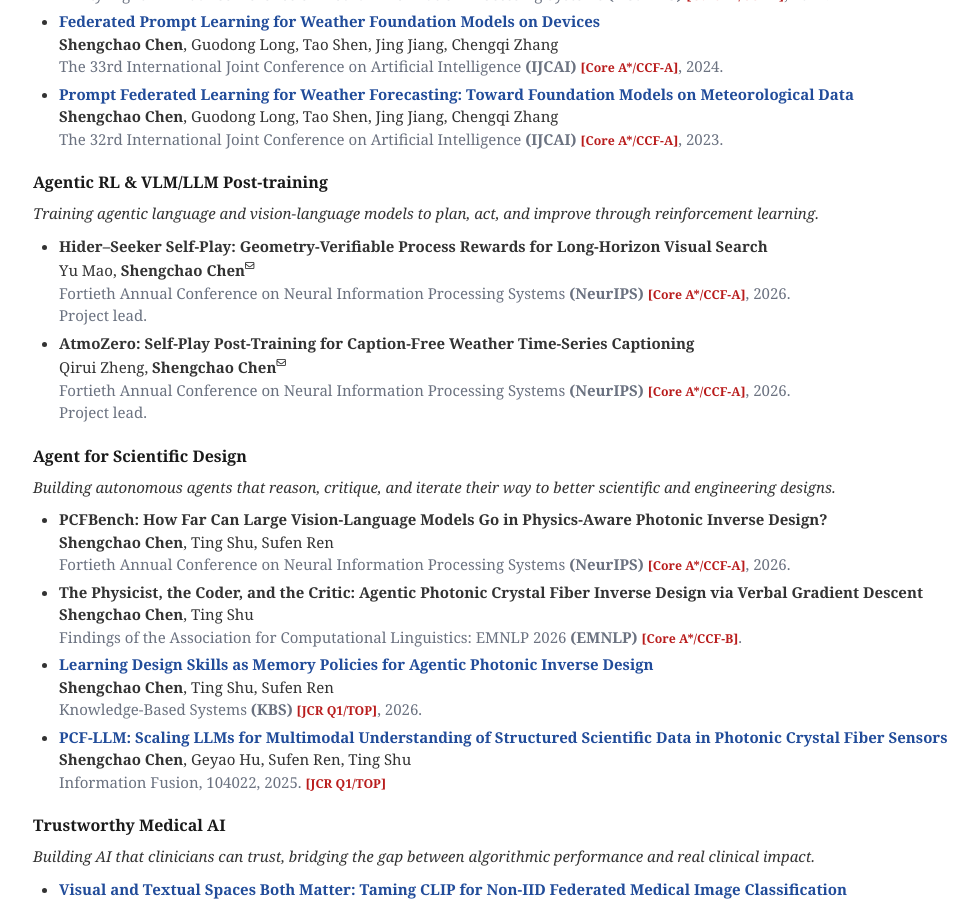
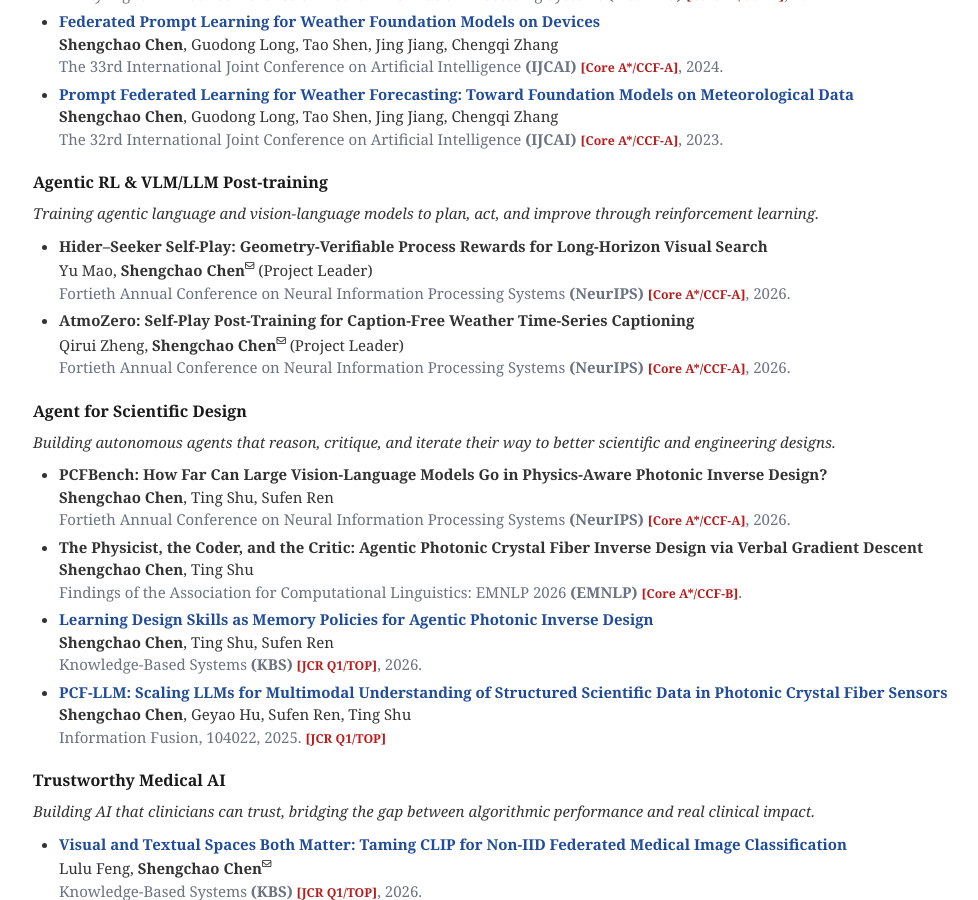
Before and after one commit to shengchaochen82/shengchaochen82.github.io, a Jekyll site: the page built from index.md, in a window 1280 px wide and 900 px high, scrolled down 1733 px. Shown: the whole window, without its empty margins (107-1085 px from the left). Built offline with Jekyll 4.4.1, drawn with Linux system fonts in a browser that asks for light colours.

Commit message:
Content: move Project Leader label inline with author name, drop separate notes line
Co-Authored-By: Claude Sonnet 5 <noreply@anthropic.com>

```diff
--- a/_data/publications.yml
+++ b/_data/publications.yml
@@ -96,16 +96,14 @@ agentic_rl:
   description: "Training agentic language and vision-language models to plan, act, and improve through reinforcement learning."
   papers:
     - title: "Hider–Seeker Self-Play: Geometry-Verifiable Process Rewards for Long-Horizon Visual Search"
-      authors: "Yu Mao, <strong>Shengchao Chen</strong><sup><i class='fa-regular fa-envelope fa-xs'></i></sup>"
+      authors: "Yu Mao, <strong>Shengchao Chen</strong><sup><i class='fa-regular fa-envelope fa-xs'></i></sup> (Project Leader)"
       conference_short: NeurIPS
       conference: "Fortieth Annual Conference on Neural Information Processing Systems <strong>(NeurIPS)</strong> <span class='classic-tag'>[Core A*/CCF-A]</span>, 2026."
-      notes: "Project lead."
 
     - title: "AtmoZero: Self-Play Post-Training for Caption-Free Weather Time-Series Captioning"
-      authors: "Qirui Zheng, <strong>Shengchao Chen</strong><sup><i class='fa-regular fa-envelope fa-xs'></i></sup>"
+      authors: "Qirui Zheng, <strong>Shengchao Chen</strong><sup><i class='fa-regular fa-envelope fa-xs'></i></sup> (Project Leader)"
       conference_short: NeurIPS
       conference: "Fortieth Annual Conference on Neural Information Processing Systems <strong>(NeurIPS)</strong> <span class='classic-tag'>[Core A*/CCF-A]</span>, 2026."
-      notes: "Project lead."
 
 ai4science:
   title: "Early AI for Science Work"
```
